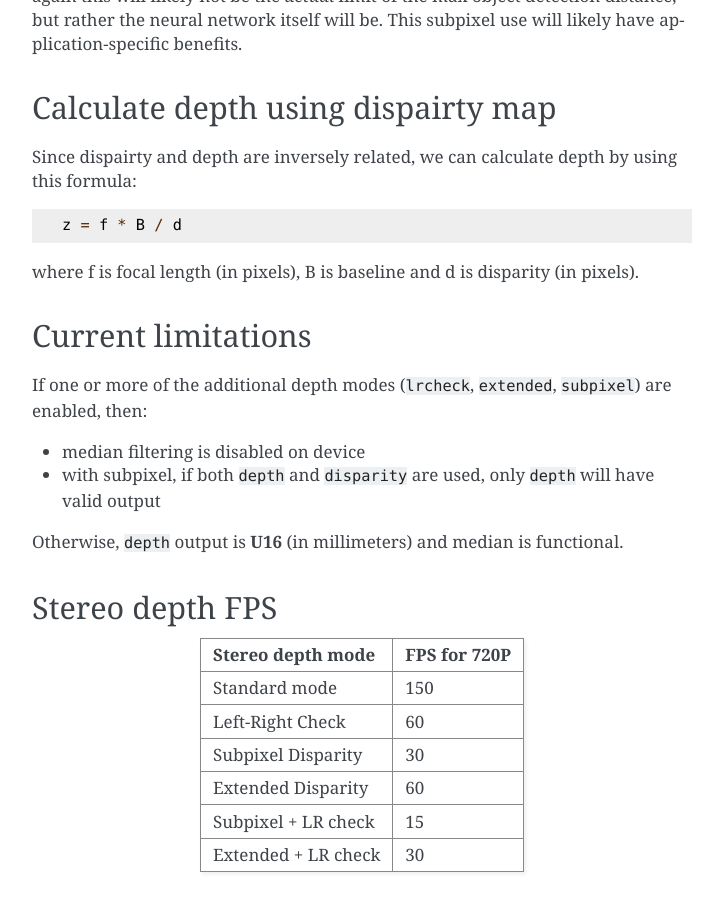
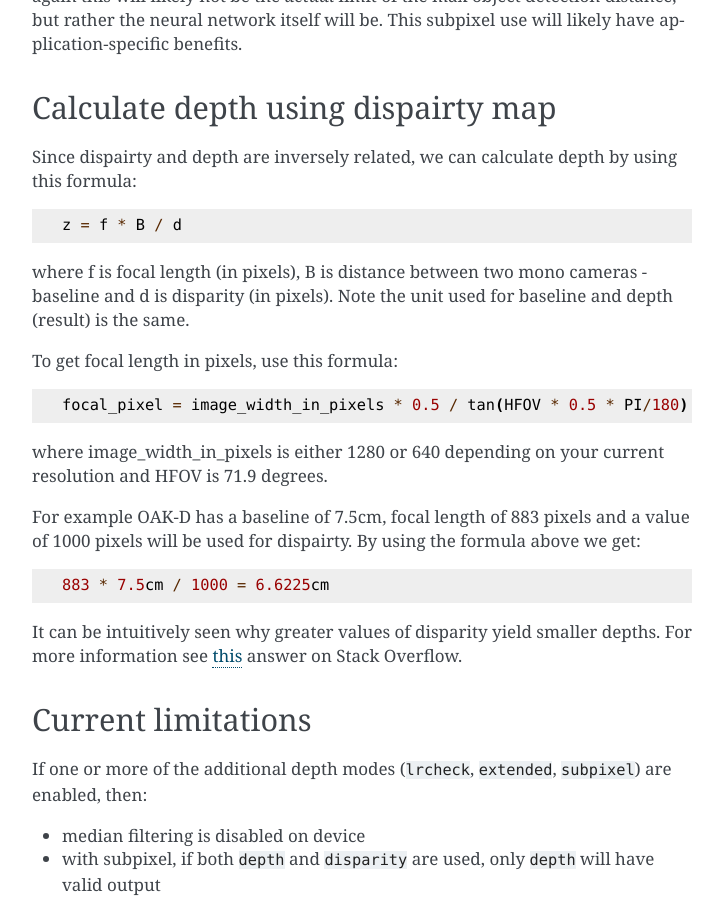
Before and after one commit to luxonis/depthai-python, a Sphinx documentation site: the page built from docs/source/components/nodes/stereo_depth.rst, in a window 1280 px wide and 900 px high, scrolled down 3369 px. Shown: the whole window, without its empty margins (388-1111 px from the left). Built offline with Sphinx 7.4.7, drawn with Linux system fonts in a browser that asks for light colours; pages that are not in the unit, such as notebooks, are missing from menus; the version number could not be read and is left out.

Commit message:
Added additional formula and an example

```diff
--- a/docs/source/components/nodes/stereo_depth.rst
+++ b/docs/source/components/nodes/stereo_depth.rst
@@ -132,7 +132,23 @@ Since dispairty and depth are inversely related, we can calculate depth by using
 
   z = f * B / d
 
-where f is focal length (in pixels), B is baseline and d is disparity (in pixels).
+where f is focal length (in pixels), B is distance between two mono cameras - baseline and d is disparity (in pixels). Note the unit used for baseline and depth (result) is the same.
+
+To get focal length in pixels, use this formula:
+
+.. code-block:: python
+
+  focal_pixel = image_width_in_pixels * 0.5 / tan(HFOV * 0.5 * PI/180)
+
+where image_width_in_pixels is either 1280 or 640 depending on your current resolution and HFOV is 71.9 degrees.
+
+For example OAK-D has a baseline of 7.5cm, focal length of 883 pixels and a value of 1000 pixels will be used for dispairty. By using the formula above we get:
+
+.. code-block:: python
+
+  883 * 7.5cm / 1000 = 6.6225cm
+
+It can be intuitively seen why greater values of disparity yield smaller depths. For more information see `this <https://stackoverflow.com/a/17620159>`__ answer on Stack Overflow.
 
 Current limitations
 ###################
```
